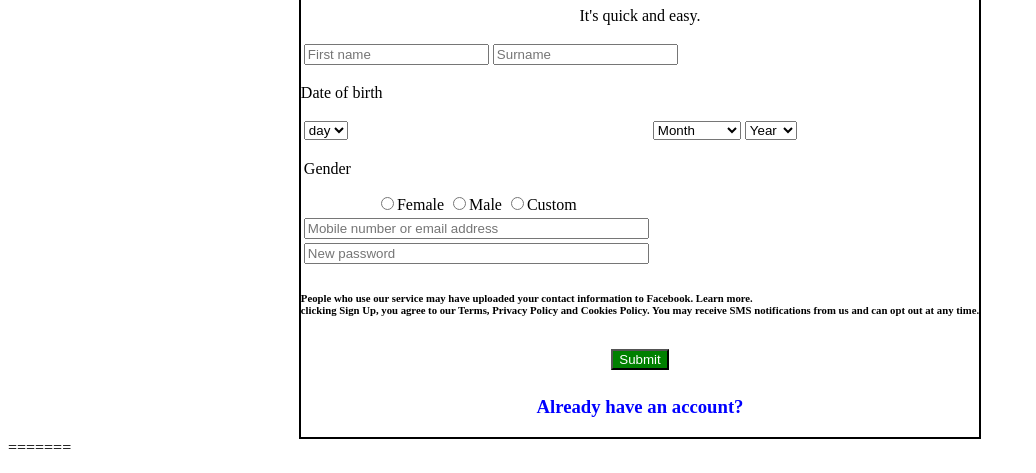
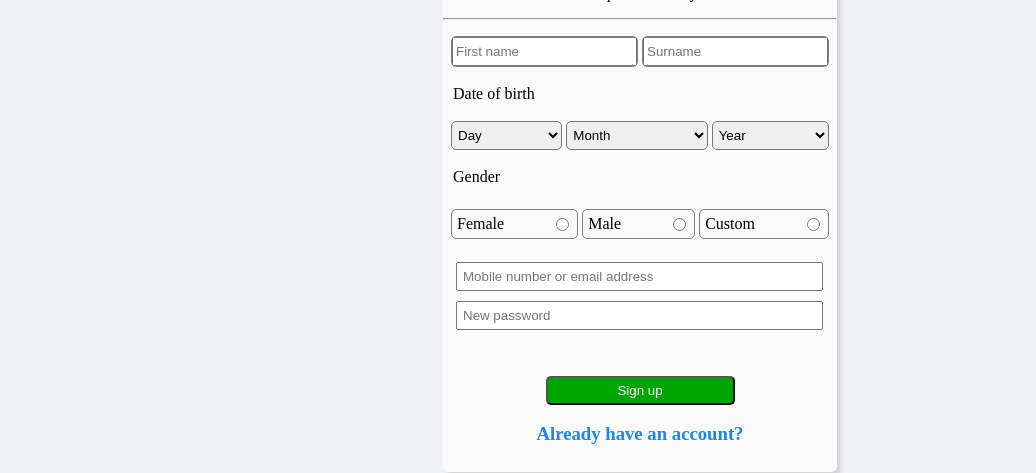
Before and after one commit to Saumyajit123/facebookClone, a plain HTML site: page index.html in a window 1280 px wide. Shown: the part 181-654 px from the top of the page, without its empty margins (0-1036 px from the left). Drawn offline with Linux system fonts and the light colour scheme.

Commit message:
Almost done

```diff
--- a/index.html
+++ b/index.html
@@ -1,19 +1,24 @@
 <!DOCTYPE html>
 <html lang="en">
+
 <head>
     <meta charset="UTF-8">
     <meta name="viewport" content="width=device-width, initial-scale=1.0">
     <title>FaceBook Login</title>
     <link rel="stylesheet" href="./style.css">
     <style>
-        .Head{
+        .Head {
             text-align: center;
             color: #0866FF;
         }
+
+        body {
+            background-color: #F0F2F5;
+        }
     </style>
 </head>
+
 <body>
-<<<<<<< HEAD
     <div class="Head">
         <h1>facebook</h1>
     </div>
@@ -21,132 +26,74 @@
         <div class="boxContainer">
             <h1>Create a new account</h1>
             <p>It's quick and easy.</p>
-            <table>
-                    <tr>
-                        <td>
-                            <input
-                                type="text"
-                                name="FN"
-                                placeholder="First name"
-                                maxlength="16"
-                                required
-                                />
-                        </td>
-                        <td>
-                            <input
-                                type="text"
-                                name="LN"
-                                placeholder="Surname"
-                                maxlength="16"
-                                required
-                            />
-                        </td>
-                    </tr>
-                </table>
+            <hr>
+            <div class="main">
+                <div class="gridContainer">
+                    <div>
+                        <input style="padding: 5px 2px;" type="text" placeholder="First name">
+                    </div>
+                    <div>
+                        <input style="padding: 5px 2px;" type="text" placeholder="Surname">
+                    </div>
+                </div>
                 <p class="dob">Date of birth</p>
-                <table>
-                    <tr>
-                        <td>
-                            <select class="day" name="Day">
-                                <option>day</option>
-                                <option value="1">1</option>
-                                <option value="2">2</option>
-                                <option value="3">3</option>
-                                <option value="4">4</option>
-                                <option value="5">5</option>
-                                <option value="6">6</option>
-                                <option value="7">7</option>
-                                <option value="8">8</option>
-                                <option value="9">9</option>
-                                <option value="10">10</option>
-                                <option value="11">11</option>
-                                <option value="12">12<option>
-                                <option value="13">13</option>
-                                <option value="14">14</option>
-                                <option value="15">15</option>
-                                <option value="16">16</option>
-                                <option value="17">17</option>
-                                <option value="18">18</option>
-                                <option value="19">19</option>
-                                <option value="20">20</option>
-                                <option value="21">21</option>
-                                <option value="22">22</option>
-                                <option value="23">23</option>
-                                <option value="24">24</option>
-                                <option value="25">25</option>
-                                <option value="26">26</option>
-                                <option value="27">27</option>
-                                <option value="28">28</option>
-                                <option value="29">29</option>
-                                <option value="30">30</option>
-                                <option value="31">31</option>
-                            </select>
-                        </td>
-                        <td>
-                            <select class="month" name="Month">
-                                <option>Month</option>
-                                <option value="Jan">January</option>
-                                <option value="Feb">February</option>
-                                <option value="Mar">March</option>
-                                <option value="April">April</option>
-                                <option value="May">May</option>
-                                <option value="June">June</option>
-                                <option value="July">July</option>
-                                <option value="Aug">August</option>
-                                <option value="Sept">September</option>
-                                <option value="Oct">October</option>
-                                <option value="Nov">November</option>
-                                <option value="Dec">December</option>
-                            </select>
-                        </td>
-                        <td>
-                            <select class="year" name="Year">
-                                <option>Year</option>
-                                <option value="2025">2025</option>
-                                <option value="2024">2024</option>
-                            </select>
-                        </td>
-                    </tr>
-                    <tr>
-                        <td>
-                            <p class="Gender">Gender</p>
-                            <input type="radio" name="gender" value="F" required>Female
-                            <input type="radio" name="gender" value="M" required>Male
-                            <input type="radio" name="gender" value="C" required>Custom
-                        </td>
-                    </tr>
-                    <tr>
-                        <td>
-                            <input type="tel email"
-                                   name="MobEmail"
-                                   placeholder="Mobile number or email address"
-                                   size="40"
-                                   required
-                                   />
-                        </td>
-                    </tr>
-                    <tr>
-                        <td>
-                            <input type="password"
-                            name="Password"
-                            placeholder="New password"
-                            size="40"
-                            required/>
-                        </td>
-                    </tr>
-                </table>
-                <h6 class="Learn">People who use our service may have uploaded your contact information to Facebook. Learn more.<br> clicking Sign Up, you agree to our Terms, Privacy Policy and Cookies Policy. You may receive SMS notifications from us and can opt out at any time.</h6>
-            <button style="margin: 8px; background-color: green; color: white">Submit
-            </button>
-            <h3 class="already">Already have an account?</h3>
+                <div class="dobGrid">
+                    <select name="Day" id="day" style="padding: 5px 2px; border-radius: 5px;">
+                        <option>Day</option>
+                        <option>1</option>
+                        <option>2</option>
+                        <option>3</option>
+                    </select>
+                    <select name="Month" id="month" style="padding: 5px 2px; border-radius: 5px;">
+                        <option>Month</option>
+                        <option>January</option>
+                        <option>February</option>
+                        <option>March</option>
+                    </select>
+                    <select name="Year" id="year" style="padding: 5px 2px; border-radius: 5px;">
+                        <option>Year</option>
+                        <option>2025</option>
+                        <option>2024</option>
+                        <option>2023</option>
+                    </select>
+                </div>
+                <p class="gender">Gender</p>
+                <div class="common">
+                    <div class="genderGrid">
+                        <div class="female border">
+                            <span>Female</span>
+                            <input type="radio" name=gender value="F" required>
+                        </div>
+                        <div class="male border">
+                            <span>Male</span>
+                            <input type="radio" name=gender value="M" required>
+                        </div>
+                        <div class="custom border">
+                            <span>Custom</span>
+                            <input type="radio" name=gender value="C" required>
+                        </div>
+                    </div>
+                    <br>
+                    <div class="gridmobMail">
+                        <input style="width: 96%; padding: 5px;" type="tel email"
+                            placeholder="Mobile number or email address">
+                    </div>
+                    <div class="gridPassword">
+                        <input style="width: 96%; padding: 5px;" type="password" placeholder="New password">
+                    </div>
+                </div>
+
+                <br>
+
+                <br>
+                <button class="button" style="width: 50%;">Sign up</button>
+                <h3 class="Already">Already have an account?</h3>
+            </div>
+
         </div>
+
     </div>
 
-=======
-    <h1>facebook</h1>
-    <p>ami saumyajit</p>
-    <h2> I am developing fb page</h2>
-    <button>Submit</button>
->>>>>>> 2cf9585406810d7e12a275451dbefcb546b0d10b
 </body>
+
 </html>
--- a/style.css
+++ b/style.css
@@ -2,47 +2,103 @@
     display: flex;
     justify-content: center;
     align-items: center;
-
+    /* z-index:6; */
+    padding: 5px;
 }
 .boxContainer{
+    background-color: #FAFAFA;
     text-align: center;
-    border: 2px solid black;
+    border-radius: 5px;
+    box-shadow: 4px 4px 4px lightgrey;
+    z-index:6;
+    /* padding: 5px; */
 }
-.Form{
-    display: flex;
-    flex-wrap: nowrap;
+.gridContainer{
+    display: grid;
+    text-align: left;
+    grid-template-columns: auto auto;
+    gap: 4px;
+    /* padding: 5px; */
+}
+
+.gridContainer > div{
+    text-align: left;
+    border-radius: 5px;
+    justify-content: space-evenly;
+    border: 1px solid gray;
 }
 .dob{
     text-align: left;
-    display: flex;
-    flex-wrap: nowrap;
+    padding: 2px;
 }
-.Gender{
+.dobGrid{
+    display: grid;
     text-align: left;
-    display: flex;
-    flex-wrap: nowrap;
+    grid-template-columns: auto auto auto;
+    gap: 4px;
+    /* padding: 2px; */
 }
-.day{
-    display: flex;
-    flex-wrap: nowrap;
-    flex-direction: row;
+.gender{
+    text-align: left;
+    padding: 2px;
 }
-.month{
-    display: flex;
-    flex-wrap: nowrap;
-    flex-direction: row;
+.genderGrid{
+    display: grid;
+    grid-template-columns: auto auto auto;
+    gap: 4px;
+    /* justify-content: space-between; */
+    /* padding: 2px; */
+}
+.gridmobMail{
     text-align: left;
+    /* display: grid; */
+    /* grid-template-rows: auto; */
+    justify-content: space-between;
+    padding: 5px;
+    /* width: 100%; */
+    /* grid-row-start: 2;
+    grid-row-end: 4; */
 }
-.year{
-    display: flex;
-    flex-wrap: nowrap;
-    flex-direction: row;
+.gridPassword{
     text-align: left;
+    /* display: grid; */
+    /* grid-template-rows: auto; */
+    justify-content: space-between;
+    padding: 5px;
 }
-.Learn{
-    text-align: left;
+.border{
+    border: 1px solid gray;
+    border-radius: 5px;
+    padding: 5px;
+
 }
-.already{
-    text-align: center;
-    color: blue;
+
+.border input{
+    float:right ;
 }
+.border span{
+    float: left;
+}
+.common{
+    display: grid;
+    grid-template-rows: auto auto auto;
+    padding: 5px 0px;
+}
+ .button {
+            text-align: center;
+            color: white;
+            background-color: #00A400;
+            border-radius: 5px;
+            cursor: pointer;
+            display: inline-block;
+            padding: 5px;
+        }
+
+        .Already {
+            text-align: center;
+            color: #1886F5;
+        }
+.main{
+    padding: 8px;
+    border-color: lightgrey;
+}
```
